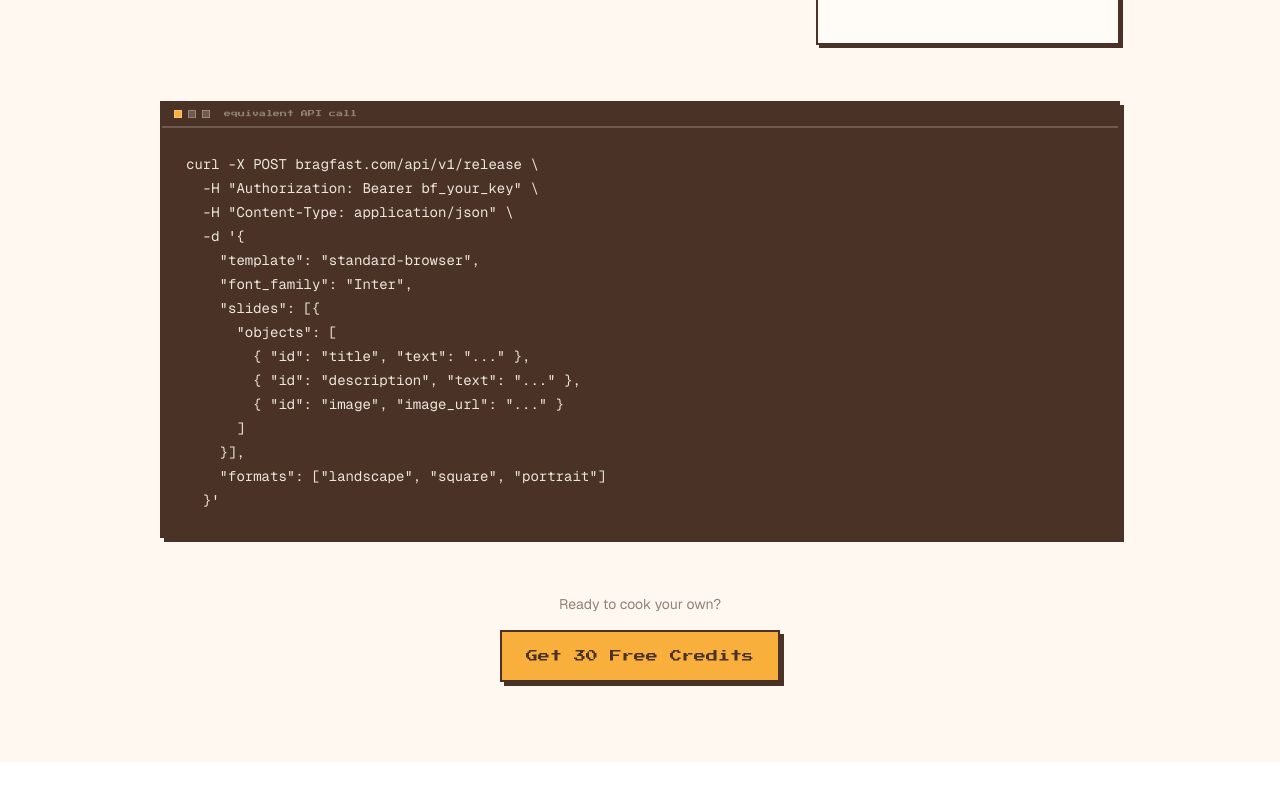
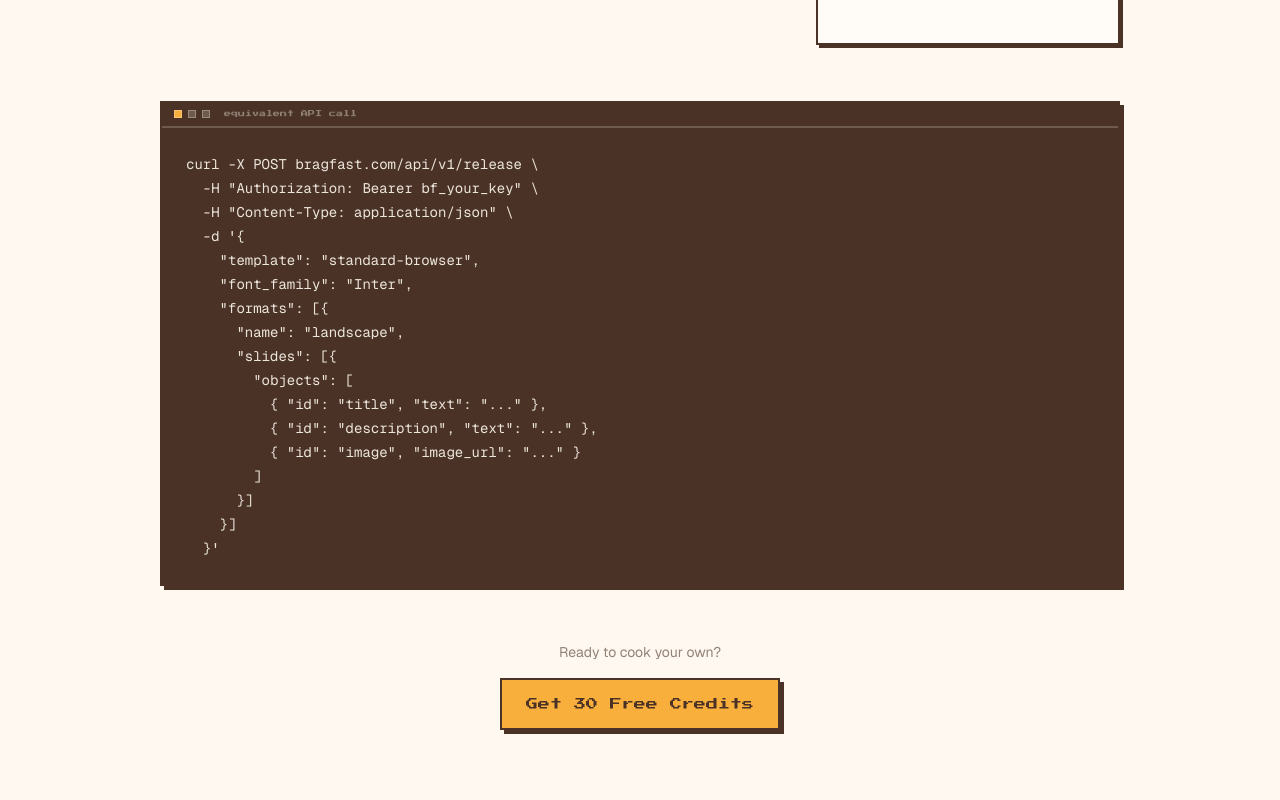
Before and after one commit to rob-vb/bragfast, a Next.js app: page /demo in a window 1280 px wide. Shown: the part 956-1756 px from the top of the page. Before the commit the page ends 1718 px from the top, so only its background shows below. Built offline with nearby package versions, Linux system fonts and the light colour scheme.

Commit message:
docs: update demo page curl example for per-format slides

```diff
--- a/src/app/demo/page.tsx
+++ b/src/app/demo/page.tsx
@@ -92,14 +92,16 @@ export default function DemoPage() {
   -d '{
     "template": "${template}",
     "font_family": "${FONT_FAMILY_MAP[font]}",
+    "formats": [{
+      "name": "landscape",
       "slides": [{
         "objects": [
           { "id": "title", "text": "..." },
           { "id": "description", "text": "..." },
           { "id": "image", "image_url": "..." }
         ]
-    }],
-    "formats": ["landscape", "square", "portrait"]
+      }]
+    }]
   }'`;
 
   return (
```
Lines whose indentation alone changed are shown as unchanged.
